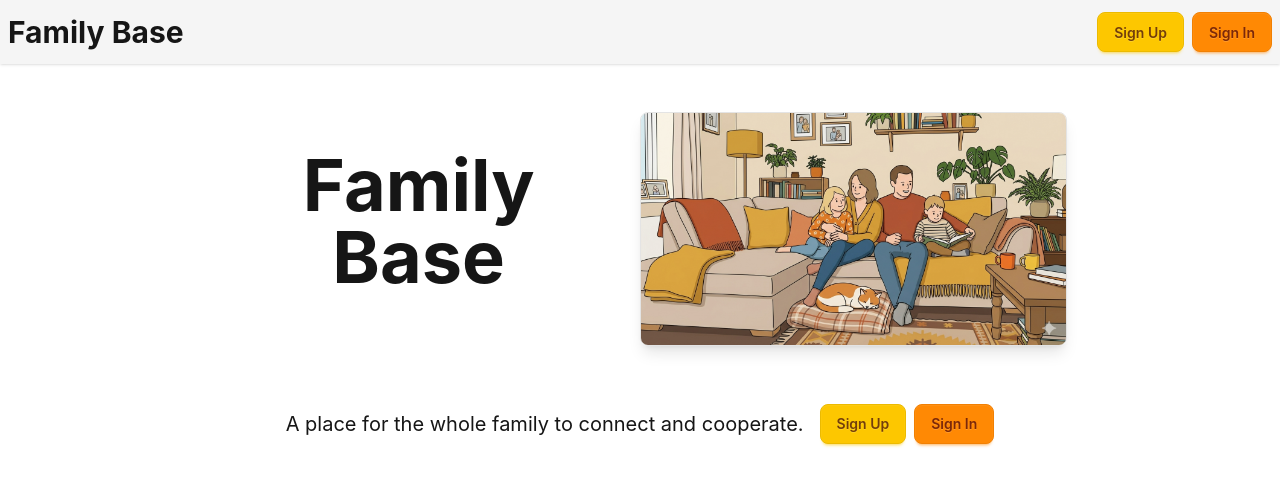
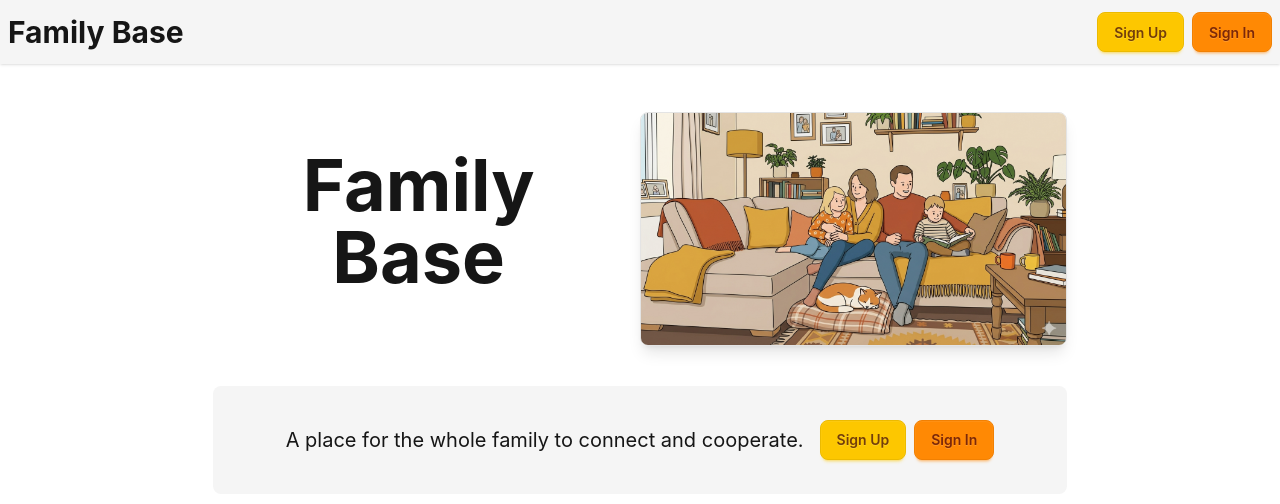
Before and after one commit to Justin-K-Ellis/family-base, a React (Vite) app: page / in a window 1280 px wide. Shown: the top 504 px of the page. Built offline with nearby package versions, Linux system fonts and the light colour scheme; no server answers.

Commit message:
fix: add darker bg to landing page blurb

```diff
--- a/src/pages/LandingPage.tsx
+++ b/src/pages/LandingPage.tsx
@@ -24,7 +24,7 @@
       </div>
       <div
         id="detail-container"
-        className="flex flex-col md:flex-row gap-4 md:justify-center"
+        className="flex flex-col md:flex-row gap-4 md:justify-center p-4 bg-base-200 rounded-lg"
       >
         <p className="text-xl text-center md:my-6">
           A place for the whole family to connect and cooperate.
```
